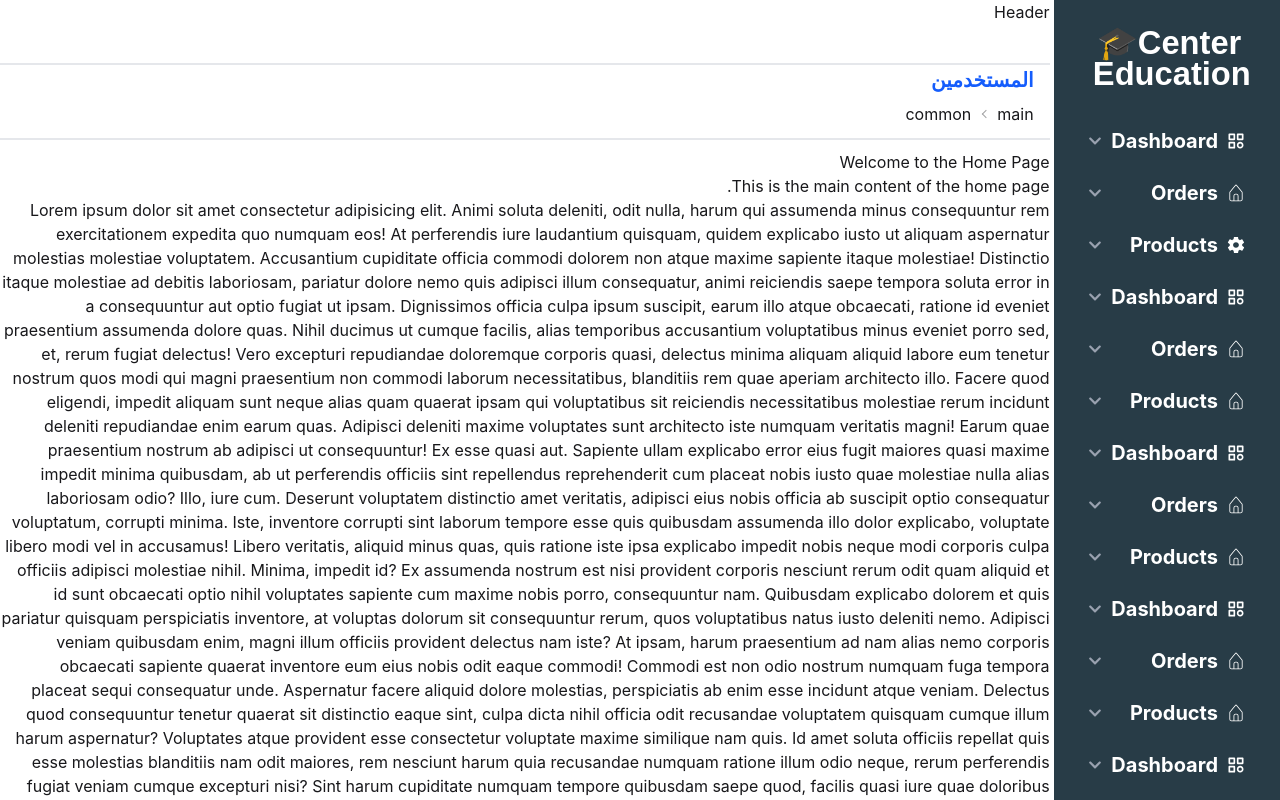
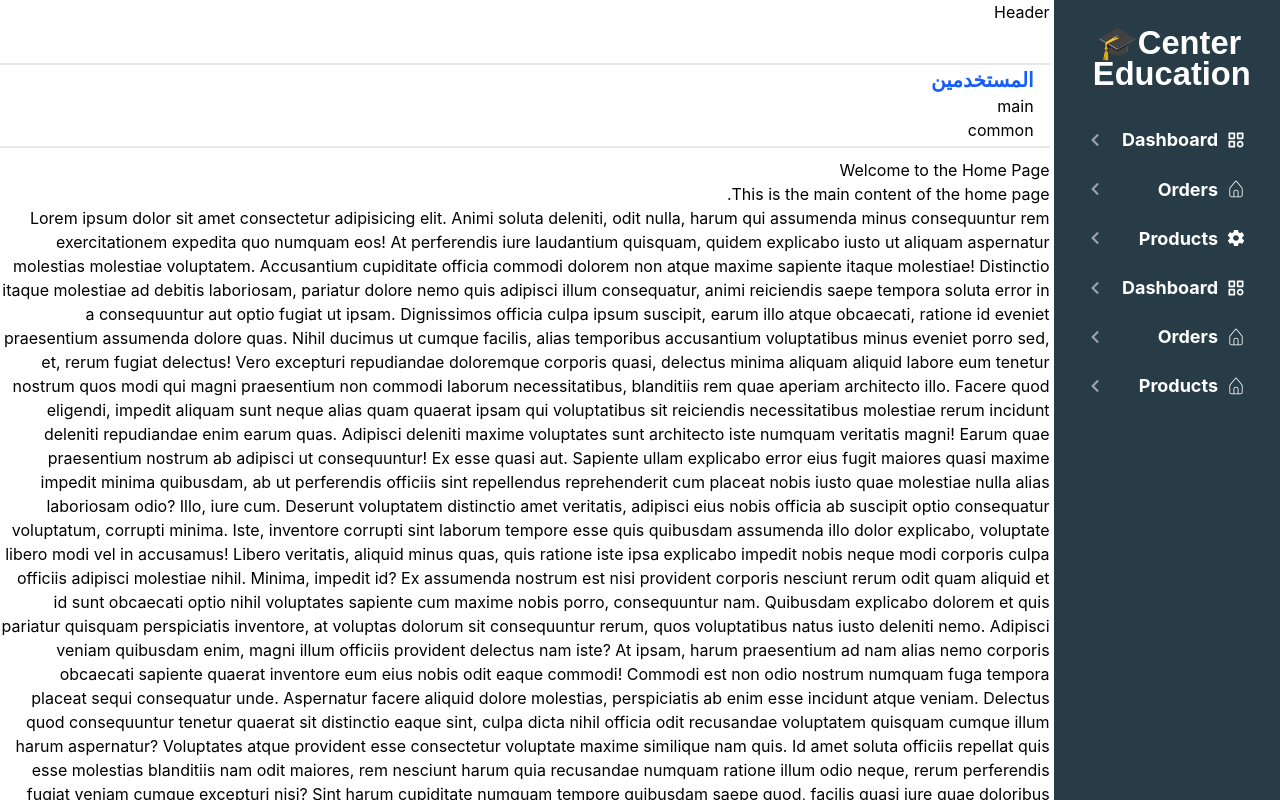
Before and after one commit to AhmedkhaledSobhi/Center_Education_next.js, a Next.js app: page /dashboard in a window 1280 px wide. Shown: the top 800 px of the page. Built offline with nearby package versions, Linux system fonts and the light colour scheme.

Commit message:
handle action sidebar

```diff
--- a/package.json
+++ b/package.json
@@ -12,7 +12,8 @@
     "next": "16.2.1",
     "react": "19.2.4",
     "react-dom": "19.2.4",
-    "react-icons": "^5.6.0"
+    "react-icons": "^5.6.0",
+    "sass": "^1.98.0"
   },
   "devDependencies": {
     "@tailwindcss/postcss": "^4",
--- a/src/app/globals.css
+++ b/src/app/globals.css
@@ -1,31 +1,17 @@
 @import "tailwindcss";
-@plugin "daisyui";
 
-
-/* $primary: #0d6efd;
-$primary2: #0d6dfdb3;
-$secondary: #6c757d;
-$danger: #d60000;
-$green: #00bd9d;
-$yellow: #ffbc0a;
-$orange: #f1963b;
-$blue: #32ccff;
-$cyan: #25a0e2; */
 :root {
   --background: #ffffff;
   --foreground: #171717;
   --primary: #0d6efd;
   --secondary: #283c47;
-
   --primary2: #0d6dfdb3;
-  /* --secondary: #6c757d; */
   --danger: #d60000;
   --green: #00bd9d;
   --yellow: #ffbc0a;
   --orange: #f1963b;
   --blue: #32ccff;
   --cyan: #25a0e2;
-
 }
 
 body {
@@ -43,31 +29,3 @@ code {
   font-family: source-code-pro, Menlo, Monaco, Consolas, 'Courier New',
     monospace;
 }
-
-::-webkit-scrollbar-thumb {
-  background-color: var(--primary) !important;
-  border-radius: 5px;
-  -webkit-transition: background-color 0.3s ease;
-  transition: background-color 0.3s ease;
-}
-
-::-webkit-scrollbar {
-  width: 10px;
-  height: 6px;
-  background: transparent;
-  border-radius: 5px;
-}
-
-::-webkit-scrollbar-track {
-  background: var(--primary) !important;
-}
-
-/* globals.css أو أي ملف CSS مستورد */
-.scrollbar-none::-webkit-scrollbar {
-  display: none; /* Chrome, Edge, Safari */
-}
-
-.scrollbar-none {
-  -ms-overflow-style: none;  /* IE and Edge */
-  scrollbar-width: none;  /* Firefox */
-}
--- a/src/app/layout.tsx
+++ b/src/app/layout.tsx
@@ -1,6 +1,7 @@
 import type { Metadata } from "next";
 import { Geist, Geist_Mono } from "next/font/google";
 import "./globals.css";
+import "../assets/styles/scss/main.scss";
 import Footer from "@/components/Footer/Footer";
 import Header from "@/components/Header/Header";
 import Sidebar from "@/components/Sidebar/Sidebar";
--- /dev/null
+++ b/src/assets/styles/scss/main.scss
@@ -0,0 +1,42 @@
+// _____________/ \_____________
+@import 'variables';
+
+// ____________________________
+
+
+// _____________/ Start Scrollbar Styles \_____________
+::-webkit-scrollbar-thumb {
+  background-color: $primary;
+  border-radius: 5px;
+  -webkit-transition: background-color 0.3s ease;
+  transition: background-color 0.3s ease;
+}
+
+::-webkit-scrollbar {
+  width: 10px;
+  height: 6px;
+  background: transparent;
+  border-radius: 5px;
+}
+
+::-webkit-scrollbar-track {
+  background: #e1e1e1;
+}
+// _____________/ End Scrollbar Styles \_____________
+
+// _____________/ Start Scrollbar Sidebar \_____________
+.scrollbar-none::-webkit-scrollbar {
+  display: none; /* Chrome, Edge, Safari */
+}
+
+.scrollbar-none {
+  -ms-overflow-style: none;  /* IE and Edge */
+  scrollbar-width: none;  /* Firefox */
+}
+// _____________/ End Scrollbar Sidebar \_____________
+
+// ____________________________
+.Sidebar{
+  background-color: $sidebar-bg-color;
+
+}
--- a/src/components/Header/Header.tsx
+++ b/src/components/Header/Header.tsx
@@ -3,7 +3,7 @@ import React from "react";
 export default function Header() {
   return (
     <React.Fragment>
-      <header className="bg-white fixed top-0 z-20 w-full border-b-2 border-b-gray-200 shad ow  "
+      <header className="bg-white fixed top-0 z-20 w-full border-b-2 border-b-gray-200 "
         style={{width: "calc(100% - 17.9999%)", height: "65px"}}
       >
         Header
--- a/src/components/Sidebar/LayoutMenuData.tsx
+++ b/src/components/Sidebar/LayoutMenuData.tsx
@@ -19,18 +19,18 @@ export type LinkType = {
 
 const links: LinkType[] = [
   {
-    id: "dashboard",
+    id: "dashboards",
     label: "Dashboard",
     icon: <BiCategory className='text-xl'/>,
-    link: "",
+    link: "/#",
     click: function (e) {
       e.preventDefault();
     },
     subItems: [
       {
         id: "dashboard ",
-        label: "dashboard",
-        link: "/"
+        label: "Dashboard",
+        link: "/dashboard"
       },
     ].filter(Boolean),
   },
@@ -44,14 +44,14 @@ const links: LinkType[] = [
     },
     subItems: [
       {
-        id: "orders",
+        id: "order",
         label: "orders",
         link: "/orders"
       },
       {
         id: "sales",
         label: "Sales",
-        link: ""
+        link: "/login"
       },
     ].filter(Boolean),
   },
@@ -59,21 +59,12 @@ const links: LinkType[] = [
     id: "products",
     label: "Products",
     icon: <IoMdSettings className='text-xl' />,
-    link: "",
+    link: "/register",
     click: function (e) {
       e.preventDefault();
     },
     subItems: [
-      {
-        id: "analytics",
-        label: "Analytics",
-        link: ""
-      },
-      {
-        id: "sales",
-        label: "Sales",
-        link: ""
-      },
+
     ].filter(Boolean),
   },
 
@@ -136,182 +127,8 @@ const links: LinkType[] = [
     ].filter(Boolean),
   },
 
-  {
-    id: "dashboardas",
-    label: "Dashboard",
-    icon: <BiCategory className='text-xl' />,
-    link: "",
-    click: function (e) {
-      e.preventDefault();
-    },
-    subItems: [
-      {
-        id: "dashboard ",
-        label: "dashboard",
-        link: "/"
-      },
-    ].filter(Boolean),
-  },
-  {
-    id: "ordersas",
-    label: "Orders",
-    icon: <CiHome className='text-xl' />,
-    link: "",
-    click: function (e) {
-      e.preventDefault();
-    },
-    subItems: [
-      {
-        id: "analyticsa",
-        label: "Analytics",
-        link: ""
-      },
-      {
-        id: "sales",
-        label: "Sales",
-        link: ""
-      },
-    ].filter(Boolean),
-  },
-  {
-    id: "productsas",
-    label: "Products",
-    icon: <CiHome className='text-xl' />,
-    link: "",
-    click: function (e) {
-      e.preventDefault();
-    },
-    subItems: [
-      {
-        id: "analytics",
-        label: "Analytics",
-        link: ""
-      },
-      {
-        id: "sales",
-        label: "Sales",
-        link: ""
-      },
-    ].filter(Boolean),
-  },
-
-  {
-    id: "dashboardaf",
-    label: "Dashboard",
-    icon: <BiCategory className='text-xl' />,
-    link: "",
-    click: function (e) {
-      e.preventDefault();
-    },
-    subItems: [
-      {
-        id: "dashboard ",
-        label: "dashboard",
-        link: "/"
-      },
-    ].filter(Boolean),
-  },
-  {
-    id: "ordersaf",
-    label: "Orders",
-    icon: <CiHome className='text-xl' />,
-    link: "",
-    click: function (e) {
-      e.preventDefault();
-    },
-    subItems: [
-      {
-        id: "analyticsa",
-        label: "Analytics",
-        link: ""
-      },
-      {
-        id: "sales",
-        label: "Sales",
-        link: ""
-      },
-    ].filter(Boolean),
-  },
-  {
-    id: "productsaf",
-    label: "Products",
-    icon: <CiHome className='text-xl' />,
-    link: "",
-    click: function (e) {
-      e.preventDefault();
-    },
-    subItems: [
-      {
-        id: "analyticsf",
-        label: "Analytics",
-        link: ""
-      },
-      {
-        id: "sales",
-        label: "Sales",
-        link: ""
-      },
-    ].filter(Boolean),
-  },
-
-  {
-    id: "dashboardaj",
-    label: "Dashboard",
-    icon: <BiCategory className='text-xl' />,
-    link: "",
-    click: function (e) {
-      e.preventDefault();
-    },
-    subItems: [
-      {
-        id: "dashboard ",
-        label: "dashboard",
-        link: "/"
-      },
-    ].filter(Boolean),
-  },
-  {
-    id: "ordersaj",
-    label: "Orders",
-    icon: <CiHome className='text-xl' />,
-    link: "",
-    click: function (e) {
-      e.preventDefault();
-    },
-    subItems: [
-      {
-        id: "analyticsa",
-        label: "Analytics",
-        link: ""
-      },
-      {
-        id: "sales",
-        label: "Sales",
-        link: ""
-      },
-    ].filter(Boolean),
-  },
-  {
-    id: "productsaj",
-    label: "Products",
-    icon: <CiHome className='text-xl' />,
-    link: "",
-    click: function (e) {
-      e.preventDefault();
-    },
-    subItems: [
-      {
-        id: "analytics",
-        label: "Analytics",
-        link: ""
-      },
-      {
-        id: "sales",
-        label: "Sales",
-        link: ""
-      },
-    ].filter(Boolean),
-  },
 ];
 
-export default links;
+
+
+export default links ;
--- a/src/components/Sidebar/Sidebar.tsx
+++ b/src/components/Sidebar/Sidebar.tsx
@@ -10,13 +10,41 @@ import { TiMinus } from 'react-icons/ti';
 
 
 export default function Sidebar() {
-  const [active, setActive] = useState("/");
+  const [activeLink, setActiveLink] = useState<string>("/");
+  const [openSubmenus, setOpenSubmenus] = useState<Record<string, boolean>>({});
   const links = layoutLinks;
 
+  const toggleMenu = (id: string) => {
+    setOpenSubmenus(prev => {
+      const isOpen = !!prev[id];
+      const newState: Record<string, boolean> = {};
+
+      links.forEach(link => {
+        // إذا هذا الـ main item يحتوي على activeLink لا تغلقه
+        const hasActiveSub = link.subItems?.some(sub => sub.link === activeLink);
+        newState[link.id] = hasActiveSub ? true : false;
+      });
+
+      newState[id] = !isOpen; // فتح/إغلاق الـ submenu اللي ضغطت عليه
+      return newState;
+    });
+  };
+
+  const handleSubLinkClick = (e: React.MouseEvent, parentId: string, link: string) => {
+    e.stopPropagation();
+    setActiveLink(link);
+
+    const newState: Record<string, boolean> = {};
+    links.forEach(item => {
+      newState[item.id] = false; // أغلق الباقي
+    });
+    newState[parentId] = true; // إبقاء الـ submenu الحالي مفتوح
+    setOpenSubmenus(newState);
+  };
   return (
     <React.Fragment>
-      <aside className="fixed top-0 right-0 bottom-0 z-50 p-2.5  font-bold text-xl bg-blue-900 "
-        style={{ width: "calc(100% - 82.33333%)", backgroundColor:"#283c47" }}
+      <aside className="Sidebar fixed top-0 right-0 bottom-0 z-50 p-2.5  font-bold text-xl bg-blue-900 "
+        style={{ width: "calc(100% - 82.33333%)"}}
       >
         <div className='md-[h-20]  top-0 right-0 left- 0  flex items-center justify-center mt-3.5'>
           <Link href="/" className='flex items-center gap-2'>
@@ -27,24 +55,43 @@ export default function Sidebar() {
         <nav className="p-4 flex flex-col gap-2 mt-3.5 overflow-y-auto scrollbar-none bg- amber-500 "
          style={{ height: "calc(100vh - 80px)" }}
         >
+
           {links?.map((item) => (
-            <div key={item.id} onClick={() => setActive(prev => prev === item.id ? "" : item.id)} className="px-2 my-2">
+            <div key={item.id}
+              className="px-2 my-2"
+              onClick={(e) => {
+                if (item.subItems?.length || !item.link) {
+                  e.preventDefault(); // مانع التنقل
+                  toggleMenu(item.id)
+                }
+              }}
+            >
               <div className="flex items-center justify-between gap-2 text-white cursor-pointer  ">
-                <div className='flex items-center gap-2  '>
+                <div className='flex items-center gap-2  text-[22px] font-bold'>
                   {item.icon}
-                  <span className='hover:text-primary cursor-pointer transition-colors '>
-                    {item.label}
+                  <span className='hover:text-red-700 cursor-pointer transition-colors text-[18px]'>
+                    {!item.subItems?.length ? (
+                      <Link href={`${item.link}`}>
+                        {item.label}
+                      </Link>
+                    ) : item.label}
                   </span>
                 </div>
+
                 <div className='text-sm text-gray-400'>
-                  {active === item.id ? <FaChevronLeft /> : <FaChevronDown />}
+                  {item.subItems?.length ? (
+                    openSubmenus[item.id] ? <FaChevronDown /> : <FaChevronLeft />
+                  ) : <FaChevronLeft /> }
                 </div>
               </div>
-              <ul className={`pr-4 mt-2  ${active === item.id ? "block" : "hidden"}`}>
+              <ul className={`pr-4 mt-2  ${openSubmenus[item.id] ? "block" : "hidden"}`}>
                 {item.subItems?.map((subItem, subIndex) => (
                   <li key={subIndex} className='text-white cursor-pointer flex items-center' style={{ fontSize: "medium"}}>
                     <TiMinus />
-                    <Link href={`${subItem.link}`} className="p-2  hover:text-primary  transition-colors ">
+                    <Link href={`${subItem.link}`}
+                      className={`p-2 hover:text-red-700 transition-colors ${activeLink === subItem.link ? "text-red-700" : "text-white"}`}
+                      onClick={(e) => handleSubLinkClick(e, item.id, subItem.link)}
+                    >
                       {subItem.label}
                     </Link>
                   </li>
```
Also changed, not shown: src/app/register/page.tsx (added, +7 -0 lines), src/assets/styles/scss/_variables.scss (added, +10 -0 lines), tailwind.config.js (+5 -7 lines), 1 other file (tests, documents, lock files or other folders).
